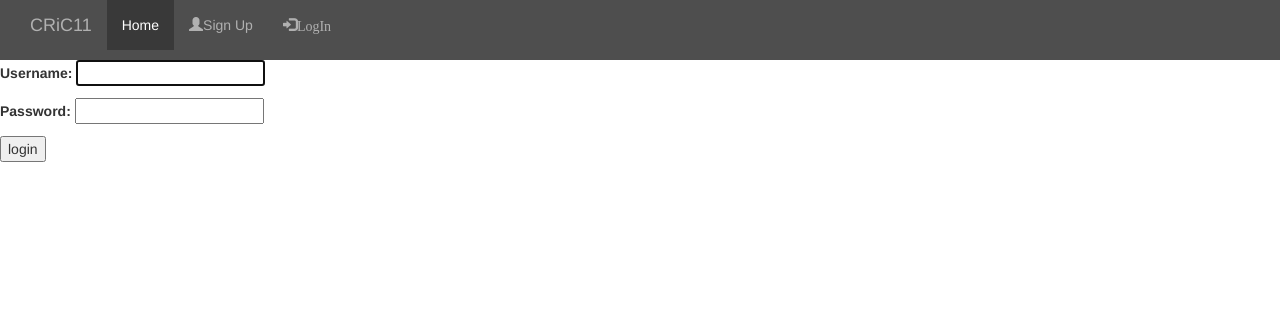
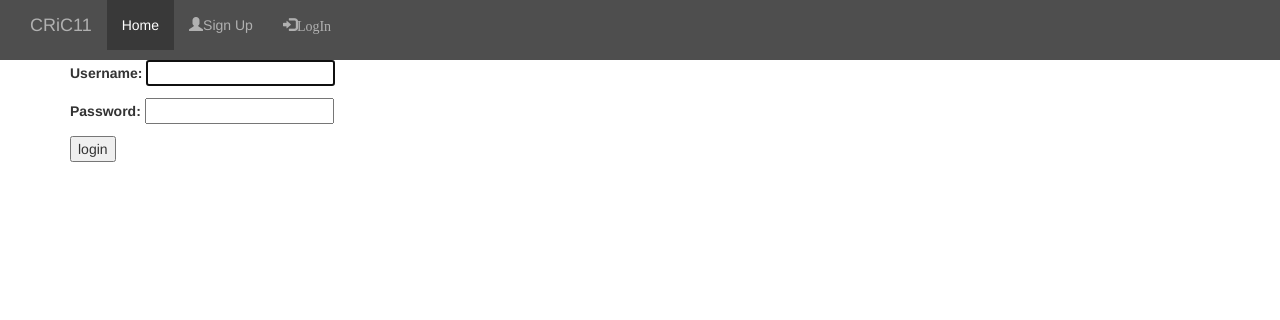
Before and after one commit to mayant-solutions/CRiC11, a Django app: page /accounts/login/ in a window 1280 px wide. Shown: the top 320 px of the page. Run offline with Django 3.2, Linux system fonts and the light colour scheme; parts of the project's set-up code (start-up, migrations or seed data) failed here and were passed over; some libraries are stand-ins or nearby versions.

Commit message:
Update login.html

```diff
--- a/crick11/template/registration/login.html
+++ b/crick11/template/registration/login.html
@@ -1,8 +1,8 @@
 <!DOCTYPE html>
 {% extends "base.html" %}
-
+{% load crispy_forms_tags %}
 {% block content %}
-
+<div class="container">
 {% if form.errors %}
   <p>Your username and password didn't match. Please try again.</p>
 {% endif %}
@@ -19,9 +19,9 @@
 <form method="post" action="{% url 'login' %}">
 {% csrf_token %}
 
-{{ form.as_p }}
+{{ form|crispy }}
 <input type="submit" value="login" >
 
 </form>
-
+</div>
 {% endblock %}
```
